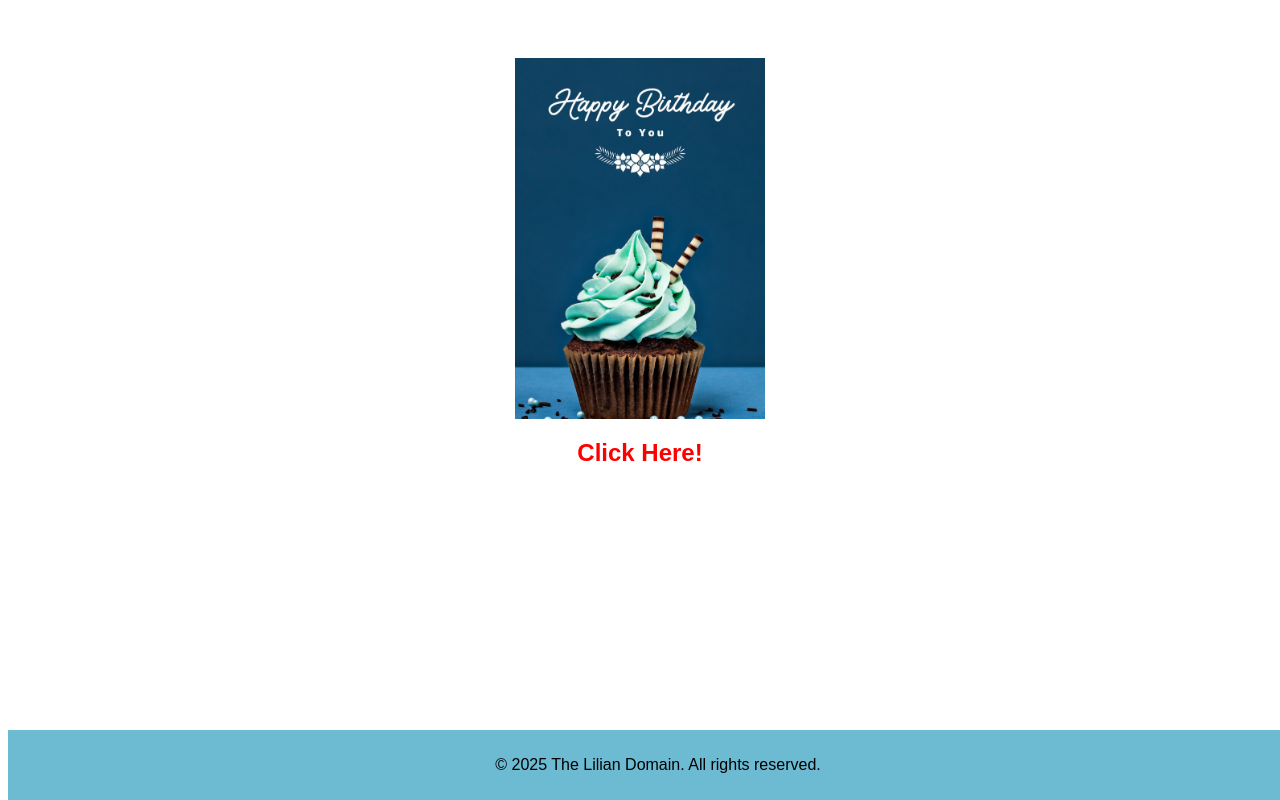
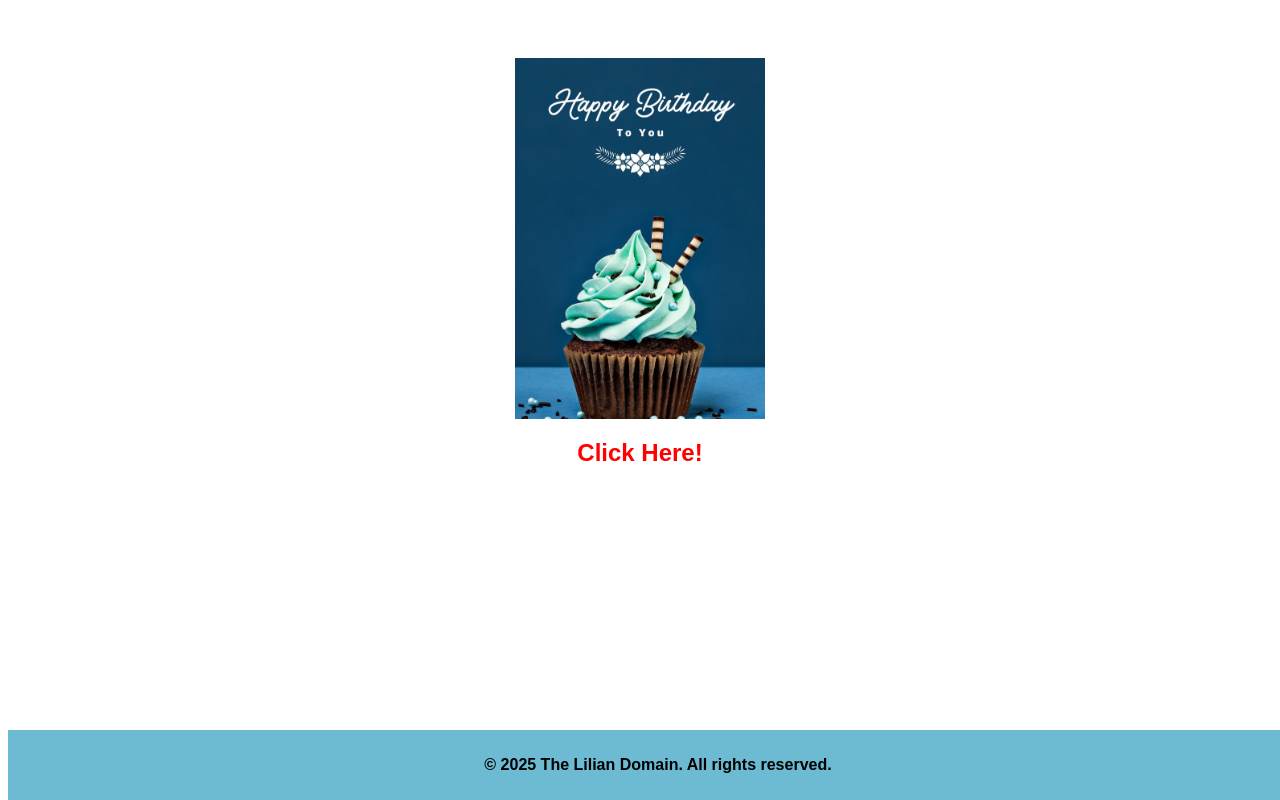
Before and after one commit to Theliliandomain/Ms.Barkhuizenbday, a plain HTML site: page index.html in a window 1280 px wide. Drawn offline with Linux system fonts and the light colour scheme.

Commit message:
Footer bold

```diff
--- a/index.html
+++ b/index.html
@@ -176,7 +176,7 @@ Also side note: you are very punctual and consistently look polished. Great aspe
 </script>
 </body>
 <footer class="footer"> <p>
-     © 2025 The Lilian Domain. All rights reserved.
+     <b>© 2025 The Lilian Domain. All rights reserved. </b>
     </p>
 </footer>
 </html>
```
